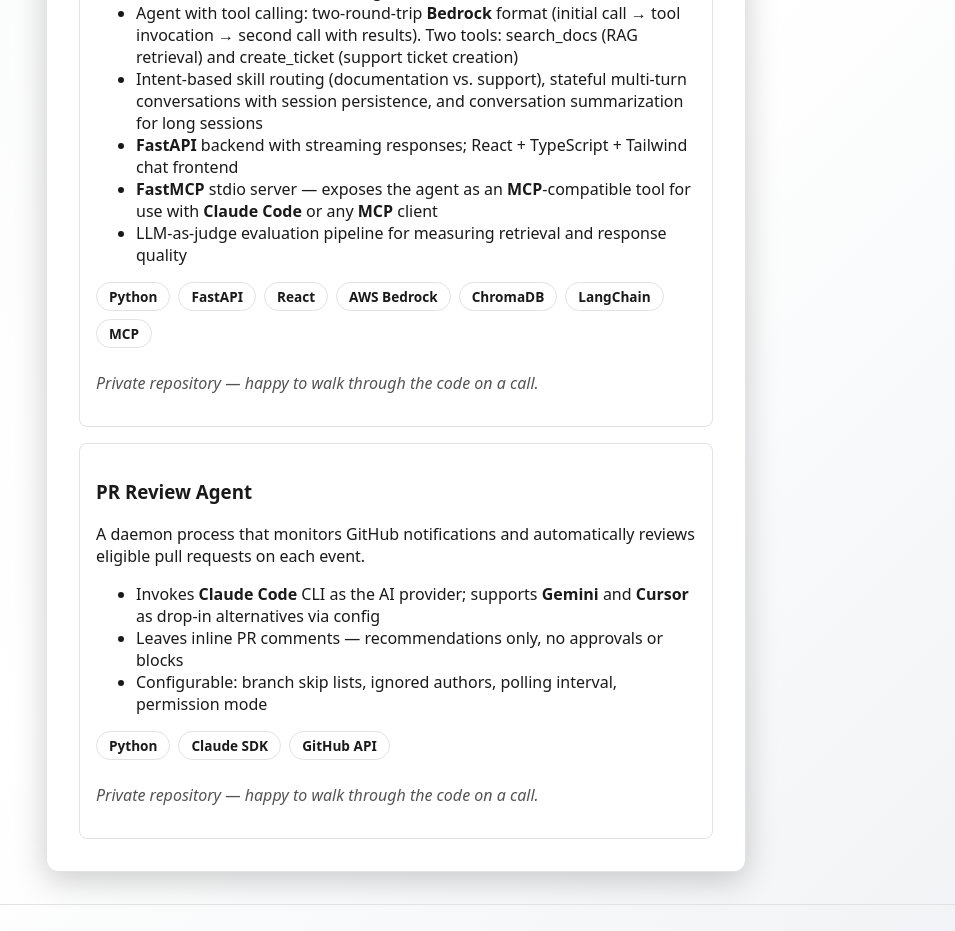
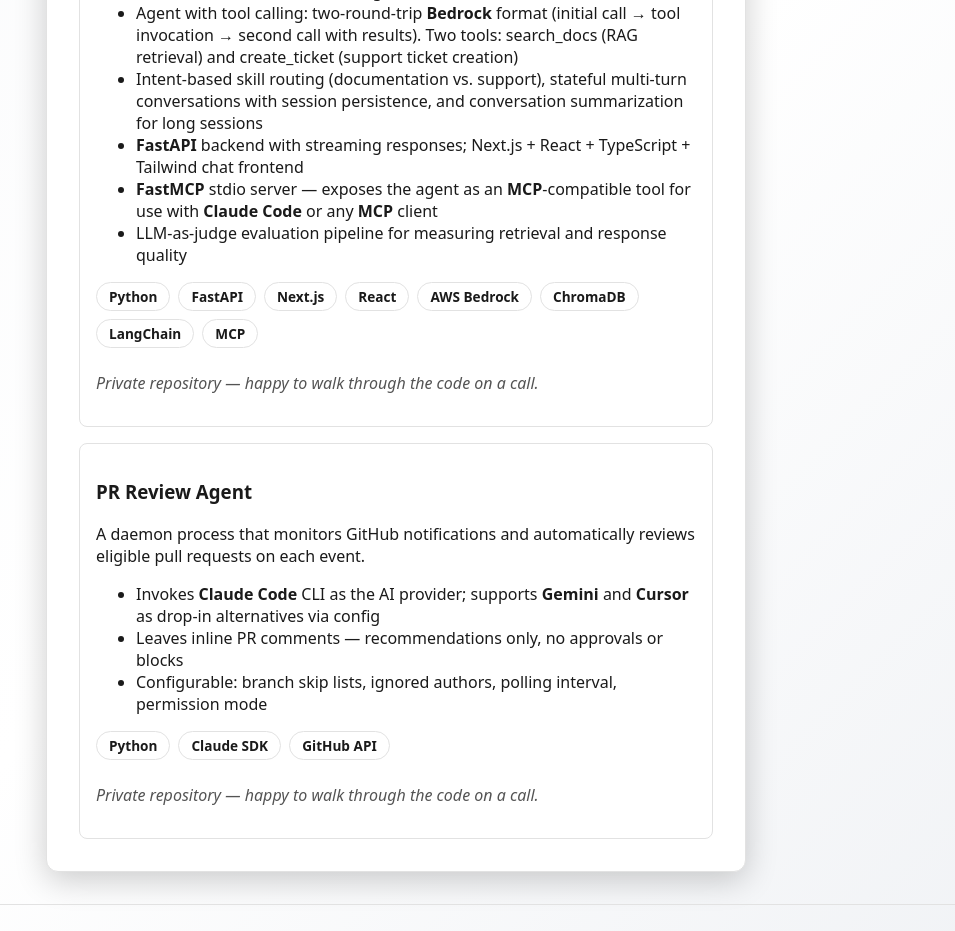
Before and after one commit to nishthaarora/nishtha-portfolio, a Next.js app: page /portfolio in a window 1280 px wide. Shown: the part 860-1791 px from the top of the page, without its empty margins (244-1199 px from the left). Built offline with nearby package versions, Linux system fonts and the light colour scheme; no server answers.

Commit message:
Restore Next.js in Nexus HR Agent tech stack (frontend actually uses both)

```diff
--- a/data/projects.ts
+++ b/data/projects.ts
@@ -17,11 +17,11 @@
       "RAG pipeline over fictional company documentation: LangChain chunking, Amazon Titan embeddings via Bedrock, ChromaDB as the vector store — full document ingestion and semantic retrieval",
       "Agent with tool calling: two-round-trip Bedrock format (initial call → tool invocation → second call with results). Two tools: search_docs (RAG retrieval) and create_ticket (support ticket creation)",
       "Intent-based skill routing (documentation vs. support), stateful multi-turn conversations with session persistence, and conversation summarization for long sessions",
-      "FastAPI backend with streaming responses; React + TypeScript + Tailwind chat frontend",
+      "FastAPI backend with streaming responses; Next.js + React + TypeScript + Tailwind chat frontend",
       "FastMCP stdio server — exposes the agent as an MCP-compatible tool for use with Claude Code or any MCP client",
       "LLM-as-judge evaluation pipeline for measuring retrieval and response quality",
     ],
-    tech: ["Python", "FastAPI", "React", "AWS Bedrock", "ChromaDB", "LangChain", "MCP"],
+    tech: ["Python", "FastAPI", "Next.js", "React", "AWS Bedrock", "ChromaDB", "LangChain", "MCP"],
     videoUrl: "/media/nexus-hr-eval-run.mp4",
     videoCaption: "Eval run walkthrough — full product demo video coming soon",
   },
```
